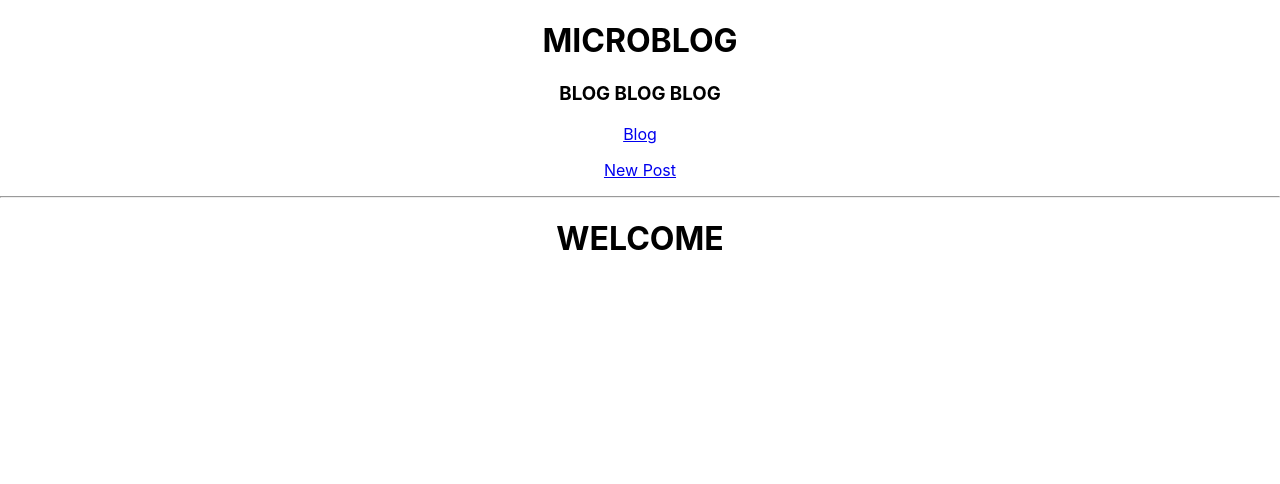
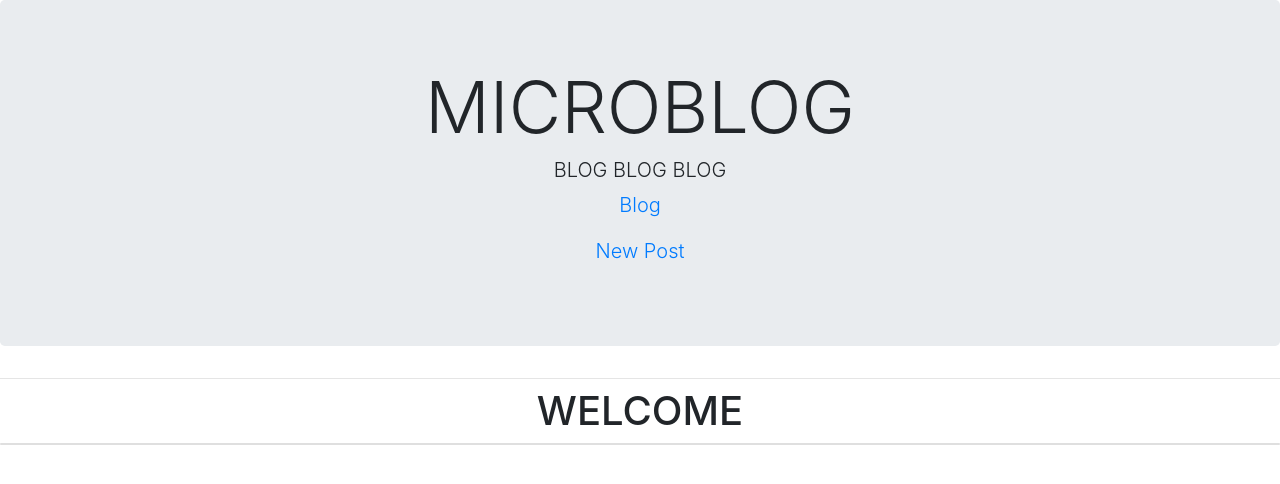
Before and after one commit to majxxi/microblog, a React (Create React App) app: page / in a window 1280 px wide. Shown: the top 484 px of the page. Built offline with nearby package versions, Linux system fonts and the light colour scheme.

Commit message:
added redux state

```diff
--- a/package.json
+++ b/package.json
@@ -16,6 +16,7 @@
     "react-scripts": "3.4.1",
     "reactstrap": "^8.5.1",
     "redux": "^4.0.5",
+    "uuid": "^8.2.0",
     "yup": "^0.29.1"
   },
   "scripts": {
--- a/src/Form.js
+++ b/src/Form.js
@@ -4,7 +4,14 @@ import { Formik, Field, Form } from "formik";
 
 import * as Yup from "yup";
 
-function PostForm( {addPost} ){
+import { useDispatch } from 'react-redux';
+import {addPost, updatePost} from './actions';
+import {v4 as uuidv4} from 'uuid';
+
+function PostForm({postId}){
+  const dispatch = useDispatch();
+  const addPostHelper = postData => dispatch(addPost(uuidv4(), postData));
+  const updatePostHelper = postData => dispatch(updatePost(postId, postData));
   const history = useHistory();
 
 
@@ -19,7 +26,7 @@ function PostForm( {addPost} ){
       <Formik initialValues={{ title:'', description:'', body:'' }}
               validationSchema={validationSchema}
               onSubmit={(data) => {
-                addPost(data);
+                postId ? updatePostHelper(data) : addPostHelper(data);
                 history.push('/');
       }}>
         {({ values, handleSubmit }) => (
--- a/src/Homepage.js
+++ b/src/Homepage.js
@@ -4,18 +4,24 @@ import {
   CardTitle, CardSubtitle
 } from 'reactstrap';
 import { Link } from 'react-router-dom';
+import { useSelector } from 'react-redux';
 
-function Homepage(){
-  const titles = []; // title and descrition
+function Homepage() {
+  //obj of posts
+  const postsObj = useSelector(store => store.posts);
+  console.log(postsObj);
+  // arr of pairs: [[id1, postdata1],[id2, postdata2],...]
+  const postsArr = Object.entries(postsObj);
+  console.log(postsArr);
 
-  return(
+  return (
     <div>
       <h1>WELCOME</h1>
       <Card>
-      {titles.map(card =>
+        {postsArr.map(postPair =>
           <CardBody>
-        <CardTitle><Link to={`/${card.postId}`}>{card.title}</Link></CardTitle>
-        <CardSubtitle>{card.description}</CardSubtitle>
+            <CardTitle><Link to={`/${postPair[0]}`}>{postPair[1].title}</Link></CardTitle>
+            <CardSubtitle>{postPair[1].description}</CardSubtitle>
           </CardBody>
         )}
       </Card>
--- a/src/NavBar.js
+++ b/src/NavBar.js
@@ -1,5 +1,5 @@
 import React from 'react';
-// import 'bootstrap/dist/css/bootstrap.min.css';
+import 'bootstrap/dist/css/bootstrap.min.css';
 import { Link } from "react-router-dom";
 import { Jumbotron } from "reactstrap";
 
--- a/src/Post.js
+++ b/src/Post.js
@@ -4,13 +4,20 @@ import PostView from './PostView';
 import CommentView from './CommentView';
 import CommentForm from './CommentForm';
 
-function Post( ){
+import { useParams } from 'react-router-dom';
+import { useSelector } from 'react-redux';
+
+function Post() {
+  const { postId } = useParams();
+  console.log('postId in Post component...', postId);
+  const postsObj = useSelector(store => store.posts);
+  const thisPost = postsObj[postId];
   return (
     <div>
-      <PostForm />
-      <PostView />
+      <PostForm postId={postId} />
+      {/* <PostView />
       <CommentView />
-      <CommentForm />
+      <CommentForm /> */}
     </div>
   )
 
--- /dev/null
+++ b/src/actionTypes.js
@@ -0,0 +1,3 @@
+export const ADD_POST = 'ADD_POST';
+export const DELETE_POST = 'DELETE_POST';
+export const UPDATE_POST = 'UPDATE_POST';
--- /dev/null
+++ b/src/actions.js
@@ -0,0 +1,24 @@
+import {ADD_POST, DELETE_POST, UPDATE_POST} from './actionTypes';
+
+//post will be obj with: title, description & body keys
+//we are expecting postId to be a generated uuid
+export function addPost(postId, postData) {
+  return {
+    type: ADD_POST,
+    postId,
+    postData
+  }
+}
+export function deletePost(postId) {
+  return {
+    type: DELETE_POST,
+    postId
+  }
+}
+export function updatePost(postId, postData) {
+  return {
+    type: UPDATE_POST,
+    postId,
+    postData
+  }
+}
--- a/src/index.js
+++ b/src/index.js
@@ -4,12 +4,21 @@ import { BrowserRouter } from 'react-router-dom';
 import './index.css';
 import App from './App';
 import * as serviceWorker from './serviceWorker';
+import rootReducer from './rootReducer';
+import { createStore } from 'redux';
+import { Provider } from 'react-redux';
 
+const store = createStore(rootReducer,
+  window.__REDUX_DEVTOOLS_EXTENSION__
+  && window.__REDUX_DEVTOOLS_EXTENSION__()
+);
 ReactDOM.render(
   <React.StrictMode>
-    <BrowserRouter>
-    <App />
-    </BrowserRouter>
+    <Provider store={store}>
+      <BrowserRouter>
+        <App />
+      </BrowserRouter>
+    </Provider>
   </React.StrictMode>,
   document.getElementById('root')
 );
--- /dev/null
+++ b/src/rootReducer.js
@@ -0,0 +1,27 @@
+import { ADD_POST, DELETE_POST, UPDATE_POST } from './actionTypes';
+
+const INITIAL_STATE = { posts: {} };
+
+function rootReducer(state = INITIAL_STATE, action) {
+  switch (action.type) {
+    case ADD_POST:
+      // method 1
+      // let newPost = {};
+      // newPost[action.postId] = action.postData;
+      // method 2
+      // const newPost = {[action.postId]: action.postData };
+      return { ...state, posts: {...state.posts, [action.postId]: action.postData}};
+    case DELETE_POST:
+      {const postsCopy = state.posts;
+      delete postsCopy[action.postId];
+      return {...state, posts: postsCopy};}
+    case UPDATE_POST:
+      {const postsCopy = state.posts;
+      postsCopy[action.postId] = action.postData;
+      return {...state, posts: postsCopy};}
+    default:
+      return state;
+  }
+}
+
+export default rootReducer;
```
Also changed, not shown: 1 other file (tests, documents, lock files or other folders). Lines whose indentation alone changed are shown as unchanged.
